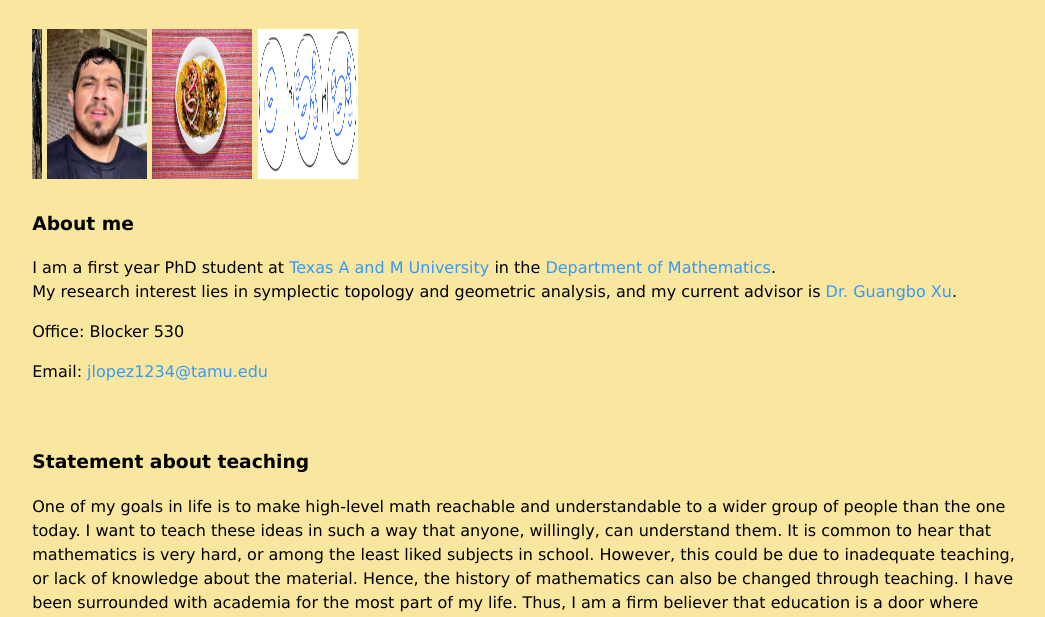
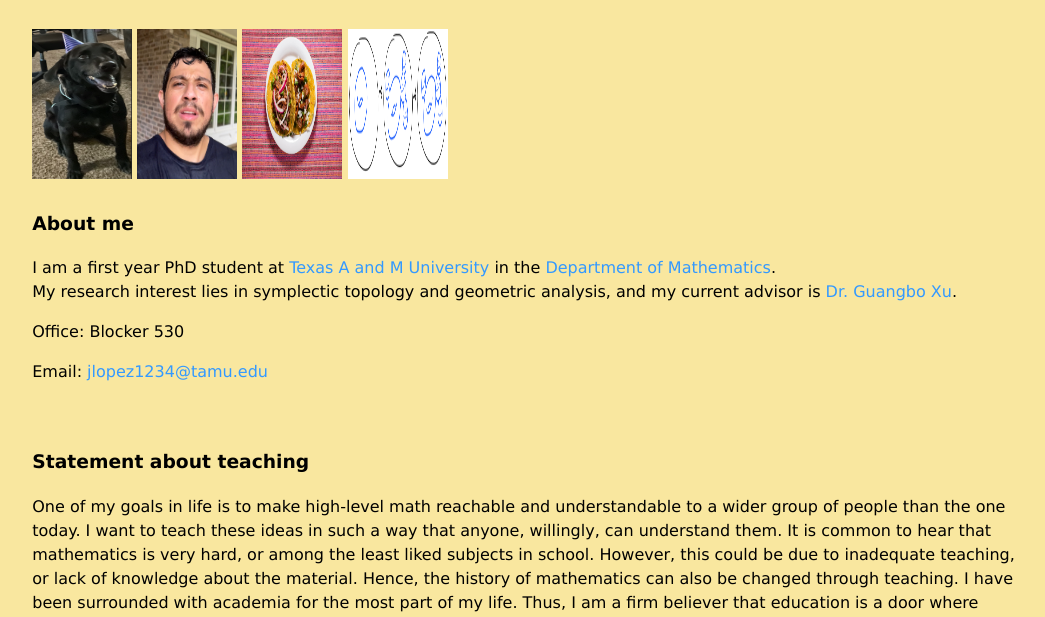
Before and after one commit to joseelopez/me, a plain HTML site: page index.html in a window 1280 px wide. Shown: the part 179-796 px from the top of the page, without its empty margins (106-1151 px from the left). Drawn offline with Linux system fonts and the light colour scheme.

Commit message:
Update index.html

```diff
--- a/index.html
+++ b/index.html
@@ -62,7 +62,7 @@ font-family: Consolas, Andale Mono, Lucida Console, Lucida Sans Typewriter, Mona
 </h1>
 
 <div style="padding:1%" class="center">
-<div ><img src="loki.jpg" alt="My dog Loki" width="10" height="150" class="center" /> <img src="me.jpg" alt="Me after a run" width="100" height="150" class="center" /> <img src="tacos.jpg" alt="Some of the food I like" width="100" height="150" class="center" /> <img src="stable_curve.jpg" alt="Picture of stable curve from Kylerec" width="100" height="150" class="center" /> </div>
+<div ><img src="loki.jpg" alt="My dog Loki" width="100" height="150" class="center" /> <img src="me.jpg" alt="Me after a run" width="100" height="150" class="center" /> <img src="tacos.jpg" alt="Some of the food I like" width="100" height="150" class="center" /> <img src="stable_curve.jpg" alt="Picture of stable curve from Kylerec" width="100" height="150" class="center" /> </div>
 <br>
 
 
```
